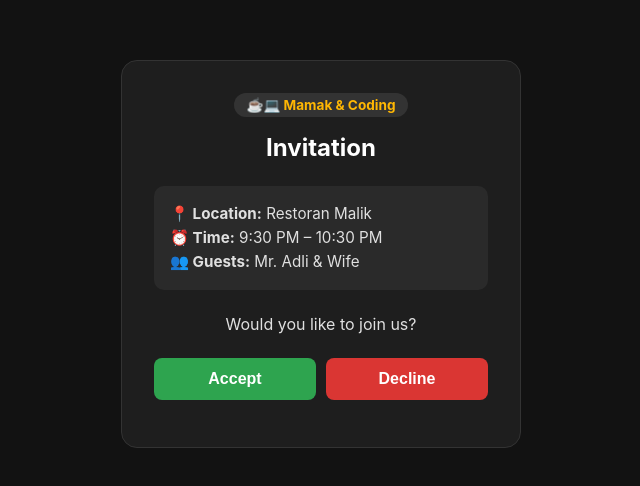
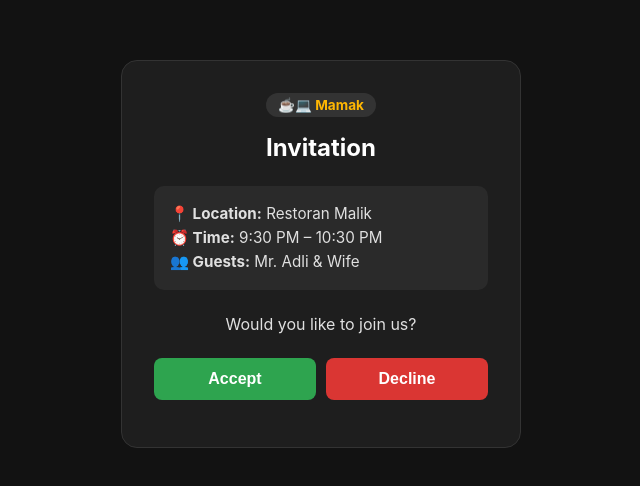
Before and after one commit to zhnlukman-dot/Mamak-invitation, a plain HTML site: page index.html in a window 1280 px wide. Shown: the part 146-632 px from the top of the page, without its empty margins (319-959 px from the left). Drawn offline with Linux system fonts and the light colour scheme.

Commit message:
Update index.html

```diff
--- a/index.html
+++ b/index.html
@@ -3,7 +3,7 @@
 <head>
     <meta charset="UTF-8">
     <meta name="viewport" content="width=device-width, initial-scale=1.0">
-    <title>Mamak & Coding Session Invitation</title>
+    <title>Mamak Session Invitation</title>
     <style>
         * { box-sizing: border-box; }
         body { font-family: -apple-system, BlinkMacSystemFont, "Segoe UI", Roboto, sans-serif; background: #121212; color: #e0e0e0; display: flex; justify-content: center; align-items: center; min-height: 100vh; margin: 0; padding: 20px; }
@@ -24,7 +24,7 @@
 <body>
 
 <div class="card">
-    <div class="badge">☕💻 Mamak & Coding</div>
+    <div class="badge">☕💻 Mamak</div>
     <h2>Invitation</h2>
 
     <div class="details">
```
